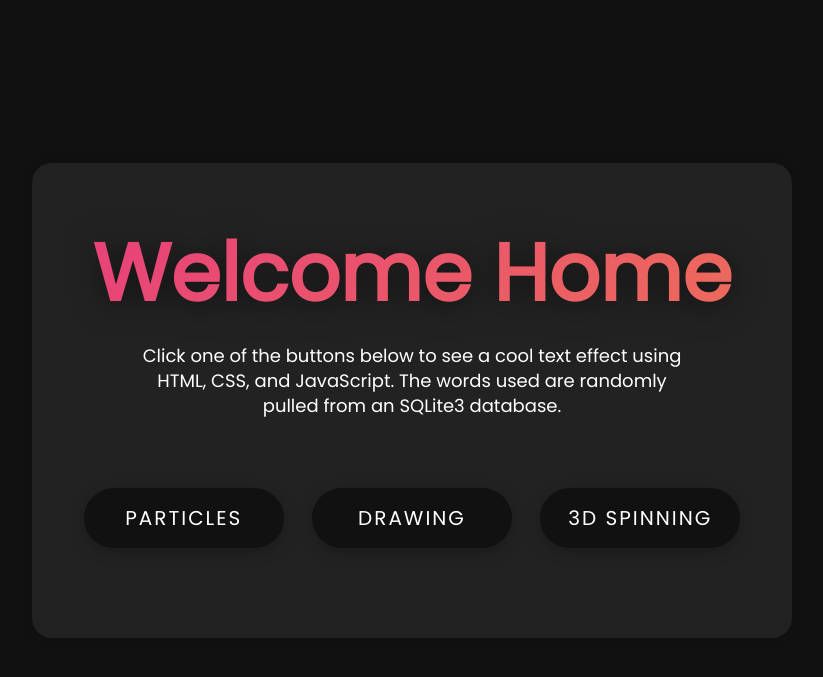
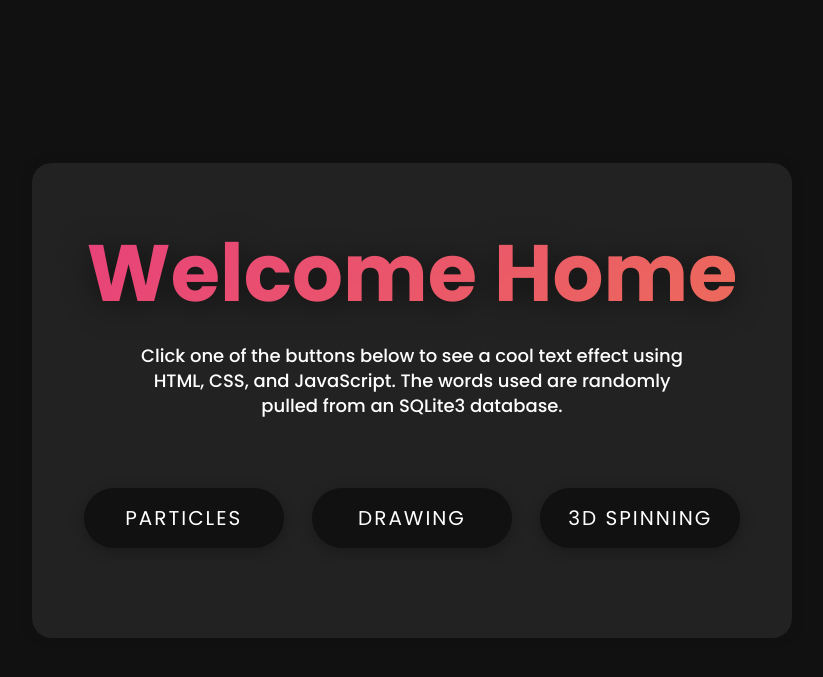
Before and after one commit to LoganJordan04/CS2_FlaskWebServer, a Flask app: page / in a window 1280 px wide. Shown: the top 677 px of the page, without its empty margins (228-1051 px from the left). Run offline with Flask 3, Linux system fonts and the light colour scheme.

Commit message:
Modify google font import

```diff
--- a/static/home.css
+++ b/static/home.css
@@ -1,4 +1,4 @@
-@import url('https://fonts.googleapis.com/css2?family=Poppins&display=swap');
+@import url("https://fonts.googleapis.com/css2?family=Poppins:wght@100;200;300;400;500;600;700;800;900&display=swap");
 *{
     margin: 0;
     padding: 0;
```
